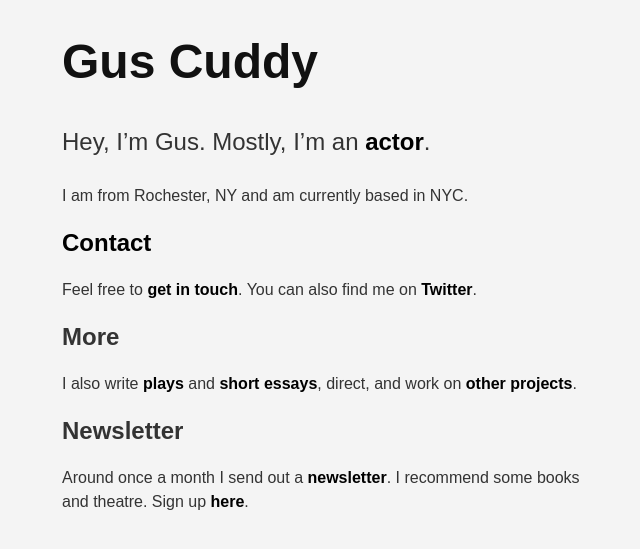
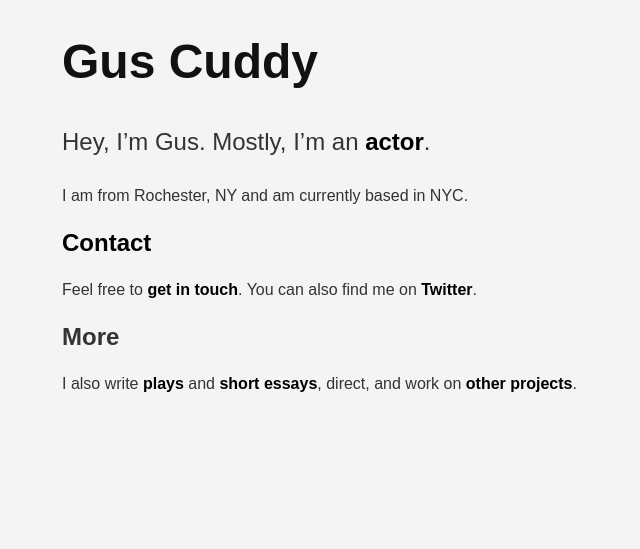
Before and after one commit to gcuddy/gcuddy.github.io, a Jekyll site: the page built from index.md, in a window 1280 px wide. Shown: the top 549 px of the page, without its empty margins (2-642 px from the left). Built offline with Jekyll 4.4.1, drawn with Linux system fonts in a browser that asks for light colours; nearby versions of some CDN libraries; library files that are not in the unit come from our copies.

Commit message:
Updated homepage.

```diff
--- a/index.md
+++ b/index.md
@@ -15,7 +15,3 @@ Feel free to [get in touch](/contact). You can also find me on
 ## More
 
 I also write [plays](/plays) and [short essays](/blog), direct, and work on [other projects](/projects).
-
-## Newsletter
-
-Around once a month I send out a [newsletter](/newsletter). I recommend some books and theatre. Sign up [here](/newsletter).
```
